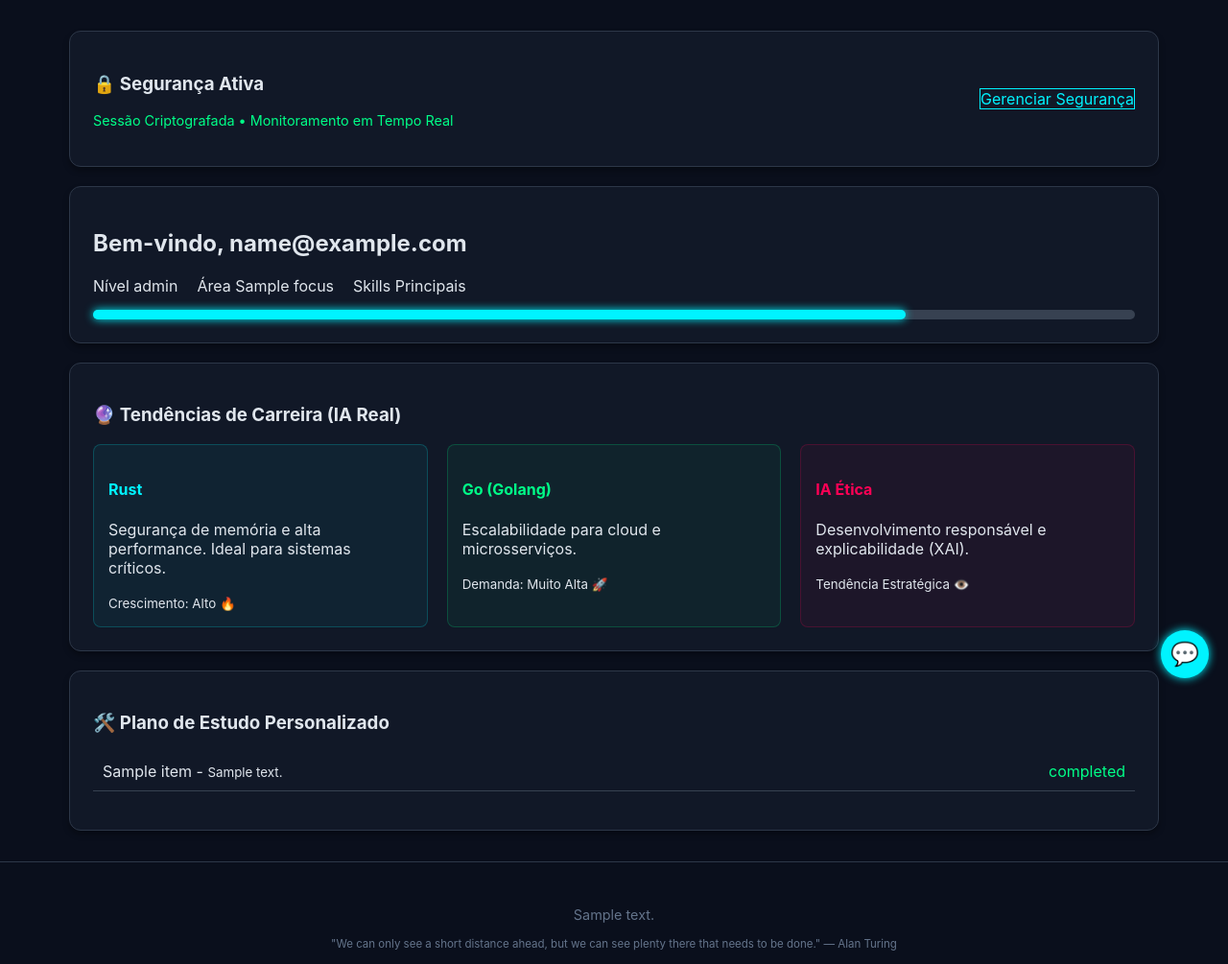
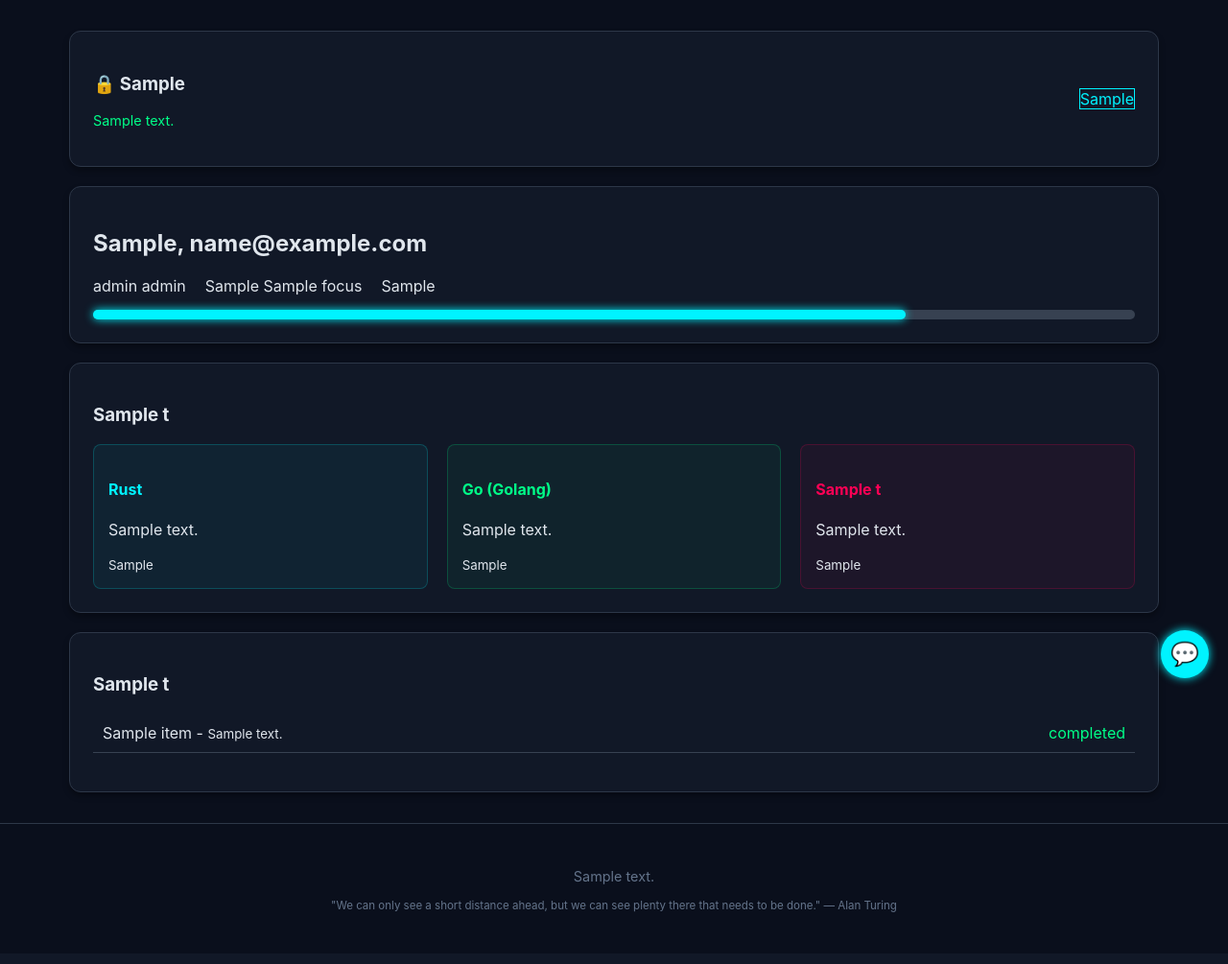
Before and after one commit to robsonholandadasilva32-hub/CareerDev-AI, a FastAPI app: template app/templates/dashboard.html in a window 1280 px wide. Shown: the part 73-1078 px from the top of the page at 96% size. After the commit the page ends 1024 px from the top, so only its background shows below. Run offline with FastAPI, Linux system fonts and the light colour scheme; the template is opened without the code that fills it: most values are stand-ins (such as "Sample title", 1, 10 or a date in 2020).

Commit message:
Finalize CareerDev AI with full i18n and accessibility
- Refactored `dashboard.html` to use dynamic translations (i18n).
- Updated translation files (pt, en, es) with dashboard keys.
- Verified color contrast ratios for WCAG compliance.
- Ensured Chatbot accessibility features are integrated.

```diff
--- a/app/templates/dashboard.html
+++ b/app/templates/dashboard.html
@@ -6,29 +6,29 @@
     <div class="card security-status">
         <div style="display: flex; justify-content: space-between; align-items: center;">
             <div>
-                <h3>🔒 Segurança Ativa</h3>
-                <p style="color: #00ff88; font-size: 0.9em;">Sessão Criptografada • Monitoramento em Tempo Real</p>
+                <h3>🔒 {{ t.dash_security_active }}</h3>
+                <p style="color: #00ff88; font-size: 0.9em;">{{ t.dash_security_detail }}</p>
             </div>
             <div>
-                <a href="/security" class="btn-outline">Gerenciar Segurança</a>
+                <a href="/security" class="btn-outline">{{ t.dash_manage_security }}</a>
             </div>
         </div>
     </div>
 
     <!-- USER IDENTITY -->
     <div class="card user-identity" style="margin-top: 20px;">
-        <h2>Bem-vindo, {{ email }}</h2>
+        <h2>{{ t.dash_welcome }}, {{ email }}</h2>
         <div class="stats-row" style="display: flex; gap: 20px; margin-top: 15px;">
             <div class="stat-item">
-                <span class="label">Nível</span>
+                <span class="label">{{ t.dash_level }}</span>
                 <span class="value">{{ profile.level }}</span>
             </div>
             <div class="stat-item">
-                <span class="label">Área</span>
+                <span class="label">{{ t.dash_area }}</span>
                 <span class="value">{{ profile.focus }}</span>
             </div>
             <div class="stat-item">
-                <span class="label">Skills Principais</span>
+                <span class="label">{{ t.dash_skills }}</span>
                 <span class="value">
                     {% for skill, score in profile.skills.items() %}
                         {% if score > 50 %}{{ skill }} {% endif %}
@@ -44,29 +44,29 @@
 
     <!-- CAREER TRENDS -->
     <div class="card trends" style="margin-top: 20px;">
-        <h3>🔮 Tendências de Carreira (IA Real)</h3>
+        <h3>{{ t.dash_trends_title }}</h3>
         <div class="trends-grid" style="display: grid; grid-template-columns: repeat(auto-fit, minmax(250px, 1fr)); gap: 20px; margin-top: 15px;">
             <div class="trend-card" style="background: rgba(0, 243, 255, 0.05); padding: 15px; border-radius: 8px; border: 1px solid rgba(0, 243, 255, 0.2);">
                 <h4 style="color: var(--primary-color);">Rust</h4>
-                <p>Segurança de memória e alta performance. Ideal para sistemas críticos.</p>
-                <small>Crescimento: Alto 🔥</small>
+                <p>{{ t.dash_trend_rust_desc }}</p>
+                <small>{{ t.dash_trend_rust_growth }}</small>
             </div>
             <div class="trend-card" style="background: rgba(0, 255, 136, 0.05); padding: 15px; border-radius: 8px; border: 1px solid rgba(0, 255, 136, 0.2);">
                 <h4 style="color: var(--secondary-color);">Go (Golang)</h4>
-                <p>Escalabilidade para cloud e microsserviços.</p>
-                <small>Demanda: Muito Alta 🚀</small>
+                <p>{{ t.dash_trend_go_desc }}</p>
+                <small>{{ t.dash_trend_go_demand }}</small>
             </div>
             <div class="trend-card" style="background: rgba(255, 0, 85, 0.05); padding: 15px; border-radius: 8px; border: 1px solid rgba(255, 0, 85, 0.2);">
-                <h4 style="color: var(--error-color);">IA Ética</h4>
-                <p>Desenvolvimento responsável e explicabilidade (XAI).</p>
-                <small>Tendência Estratégica 👁️</small>
+                <h4 style="color: var(--error-color);">{{ t.dash_trend_ethics_title | default('IA Ética') }}</h4>
+                <p>{{ t.dash_trend_ethics_desc }}</p>
+                <small>{{ t.dash_trend_ethics_strat }}</small>
             </div>
         </div>
     </div>
 
     <!-- MICRO PROJECTS (PLACEHOLDER) -->
     <div class="card projects" style="margin-top: 20px;">
-        <h3>🛠️ Plano de Estudo Personalizado</h3>
+        <h3>{{ t.dash_plan_title }}</h3>
         <ul style="list-style: none; padding: 0;">
             {% for item in plan %}
             <li style="padding: 10px; border-bottom: 1px solid #374151; display: flex; justify-content: space-between;">
```
Also changed, not shown: app/i18n/en.json (+17 -1 lines), app/i18n/es.json (+17 -1 lines), app/i18n/pt.json (+17 -1 lines), app/routes/dashboard.py (+12 -2 lines).
